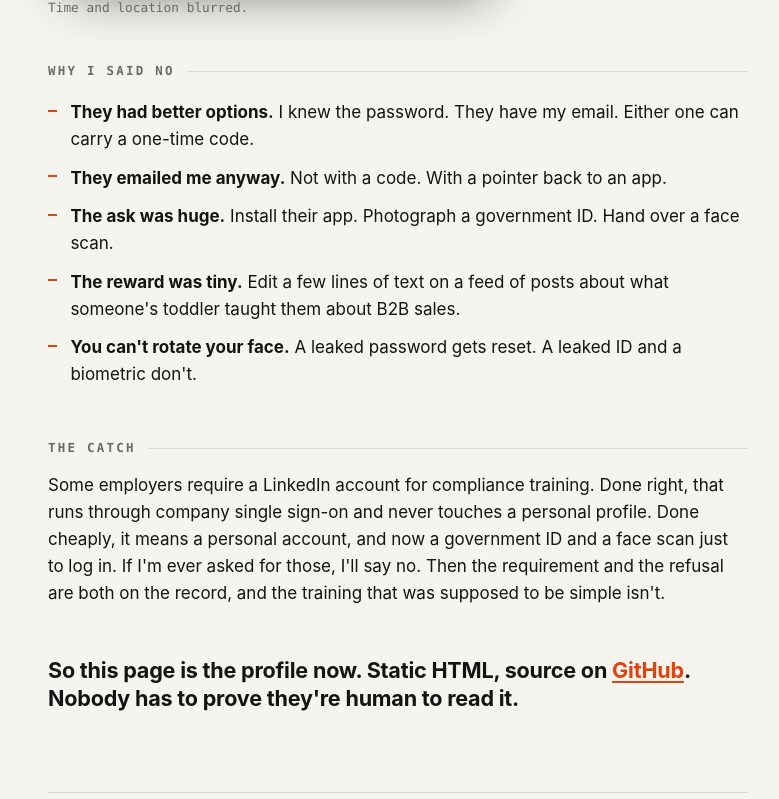
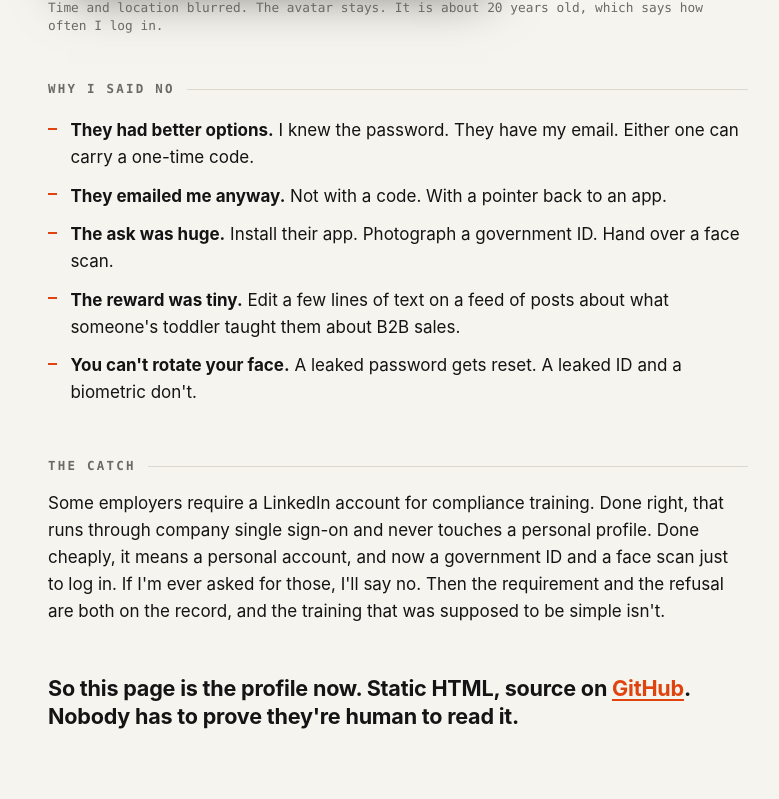
Before and after one commit to jimsander/jimsander.net, a plain HTML site: page why-not-linkedin.html in a window 1280 px wide. Shown: the part 3474-4273 px from the top of the page, without its empty margins (242-1021 px from the left). Drawn offline with Linux system fonts and the light colour scheme.

Commit message:
Caption: keep the 20-year-old avatar

```diff
--- a/why-not-linkedin.html
+++ b/why-not-linkedin.html
@@ -75,7 +75,7 @@
       <figure>
         <img src="img/linkedin-verify-email.png" width="568" height="700"
              alt="LinkedIn email: We noticed you recently tried to sign in from a new device. You can finish signing in by inputting the code generated by your authenticator app. Footer: Never miss an update with the LinkedIn app, with App Store and Google Play buttons.">
-        <figcaption>Time and location blurred.</figcaption>
+        <figcaption>Time and location blurred. The avatar stays. It is about 20 years old, which says how often I log in.</figcaption>
       </figure>
 
       <h2>Why I said no</h2>
```
